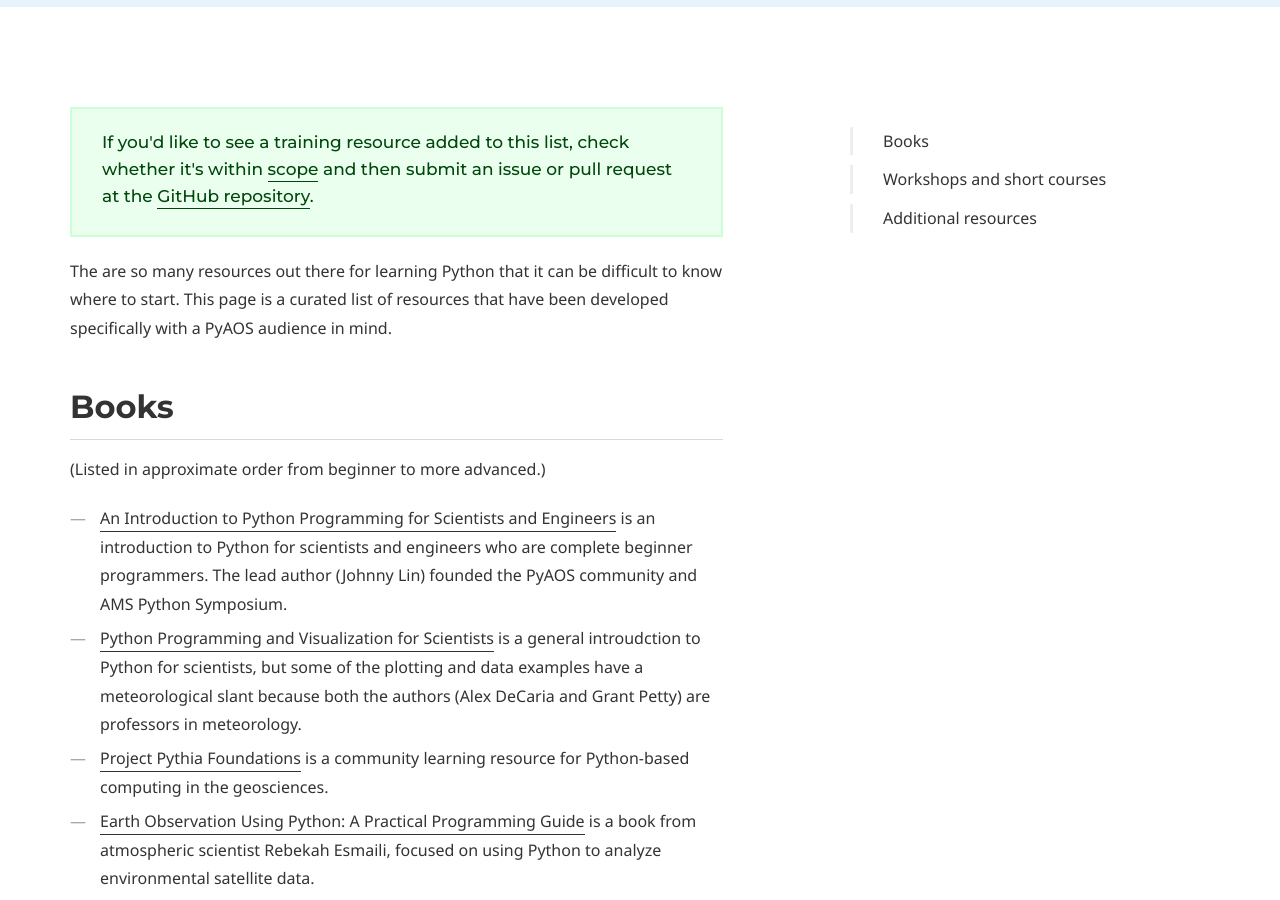
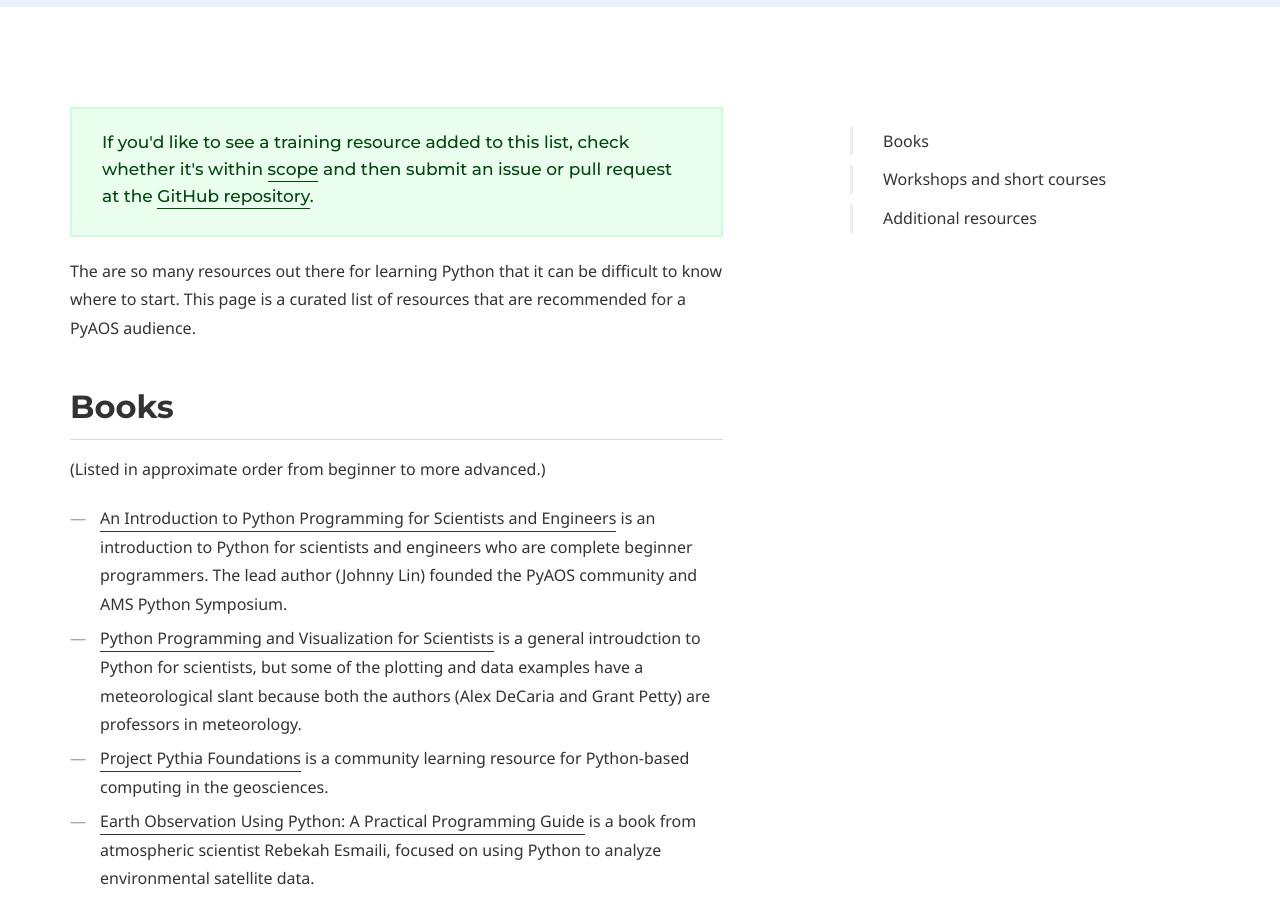
Before and after one commit to PyAOS/pyaos.github.io, a Jekyll site: the page built from training.md, in a window 1280 px wide and 900 px high, scrolled down 587 px. Built offline with Jekyll 4.4.1, drawn with Linux system fonts in a browser that asks for light colours; some web fonts are replaced.

Commit message:
Update training.md

```diff
--- a/training.md
+++ b/training.md
@@ -31,7 +31,7 @@
 </div>
 
 The are so many resources out there for learning Python that it can be difficult to know where to start.
-This page is a curated list of resources that have been developed specifically with a PyAOS audience in mind.
+This page is a curated list of resources that are recommended for a PyAOS audience.
 
 ## Books
 
```
